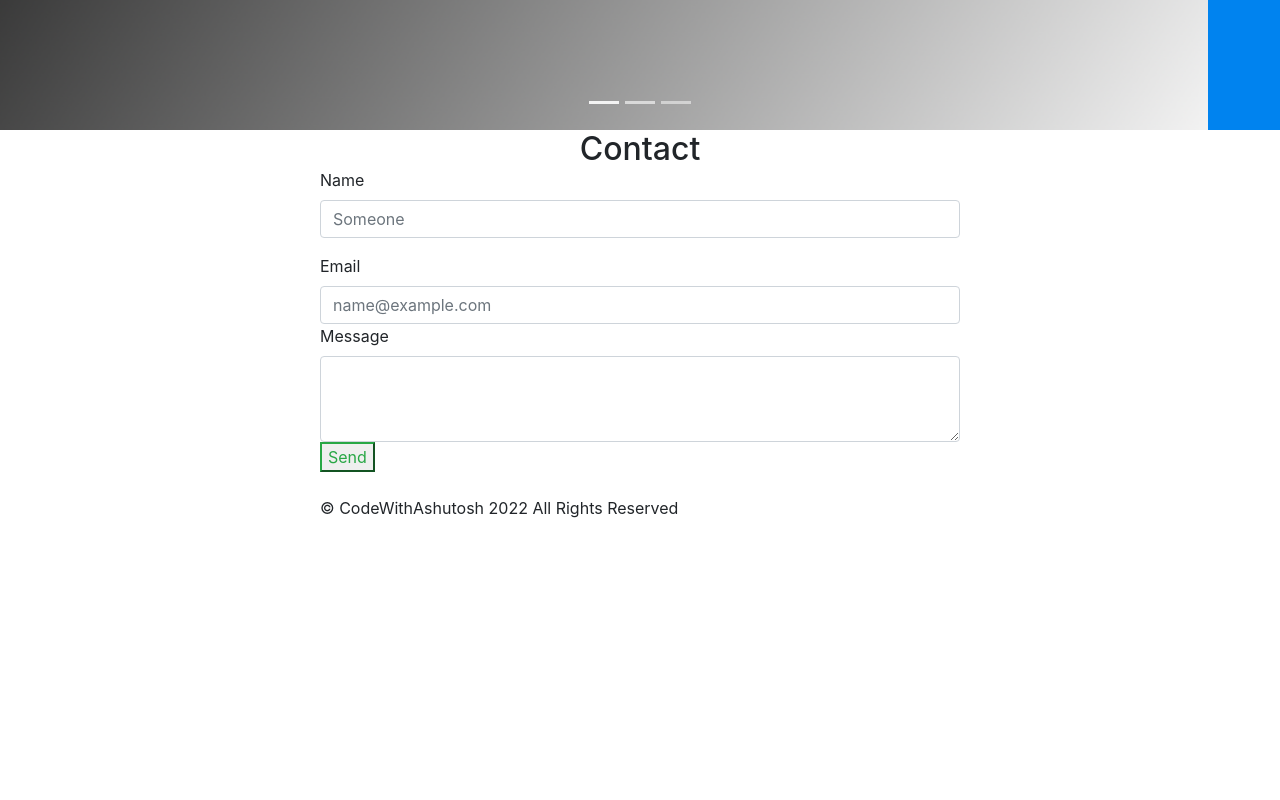
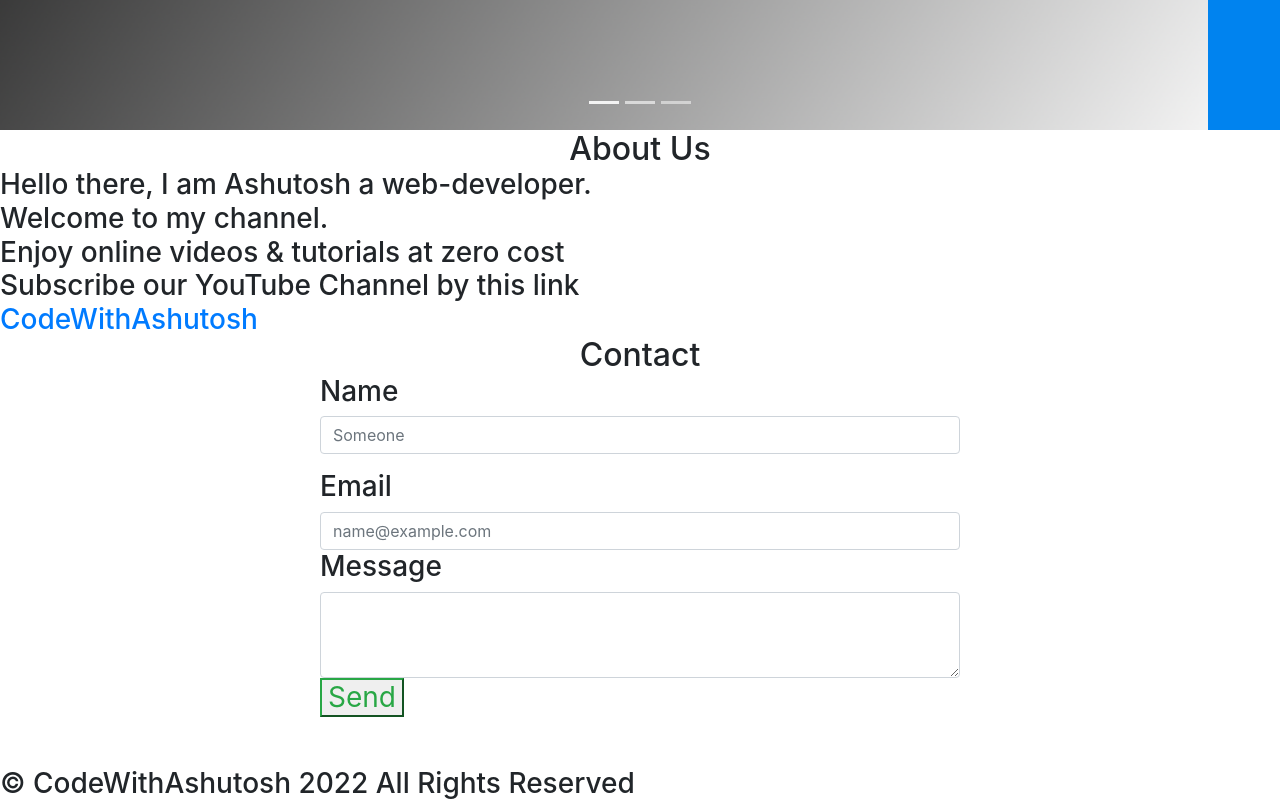
Before and after one commit to ashutoshraj7a/codewithashutosh.org, a plain HTML site: page index.html in a window 1280 px wide. Shown: the part 558-1358 px from the top of the page. Before the commit the page ends 1094 px from the top, so only its background shows below. Drawn offline with nearby package versions, Linux system fonts and the light colour scheme.

Commit message:
Update index.html

```diff
--- a/index.html
+++ b/index.html
@@ -50,7 +50,7 @@
             <a class="nav-link active" aria-current="page" href="#">Home</a>
           </li>
           <li class="nav-item">
-            <a class="nav-link" href="#">About</a>
+            <a class="nav-link" href="#about">About</a>
           </li>
           <li class="nav-item">
             <a class="nav-link" href="#contact">Contact</a>
@@ -97,6 +97,9 @@
       <span class="carousel-control-next-icon"></span>
     </a>
   </div>
+<section id="about">
+  <h2 class="m-auto">About Us</h2>
+  <h3 class="m-auto">Hello there, I am Ashutosh a web-developer. <br> Welcome to my channel. <br> Enjoy online videos & tutorials at zero cost <br> Subscribe our YouTube Channel by this link <br> <a href="https://www.youtube.com/channel/UCdeaGc94DrWbv6EfKi17Miw">CodeWithAshutosh</a>
 
   <section id="contact"><h2>Contact</h2>
   <div class="mb-3">
@@ -111,9 +114,9 @@
     <button class="btn1 btn-outline-success" type="submit">Send</button>
     <br>
     <br>
-    <p class="m-auto">&copy; CodeWithAshutosh 2022 All Rights Reserved</p>
   </div>
 </section>
+<p class="m-auto">&copy; CodeWithAshutosh 2022 All Rights Reserved</p>
 
   <script src="https://cdn.jsdelivr.net/npm/bootstrap@4.6.1/dist/js/bootstrap.bundle.min.js"></script>
 </body>
```
